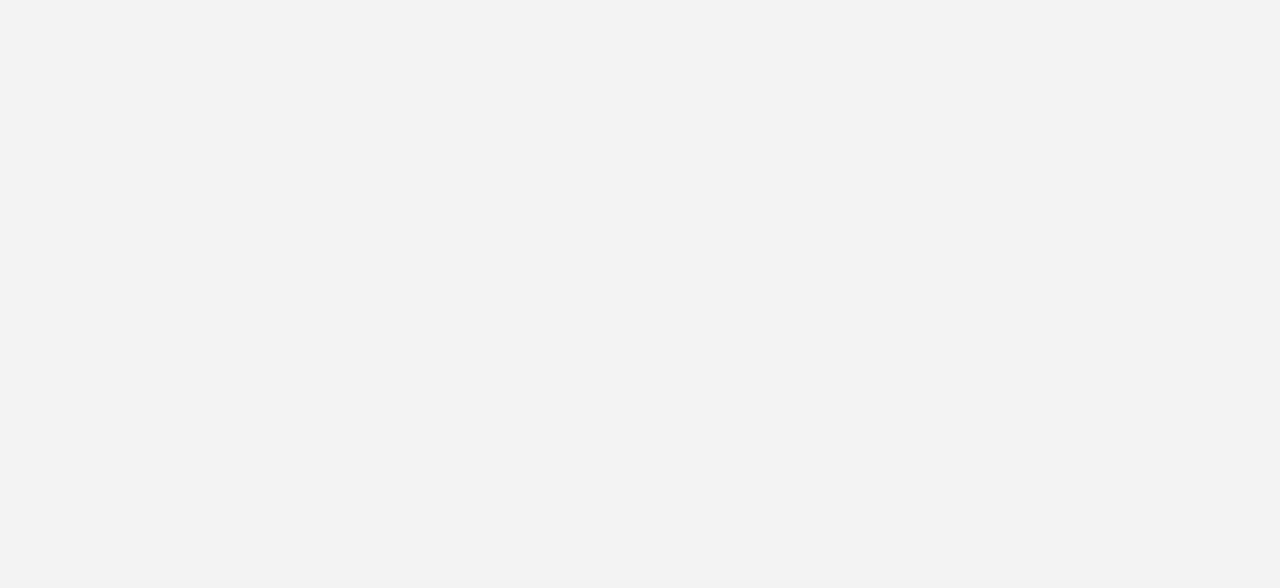
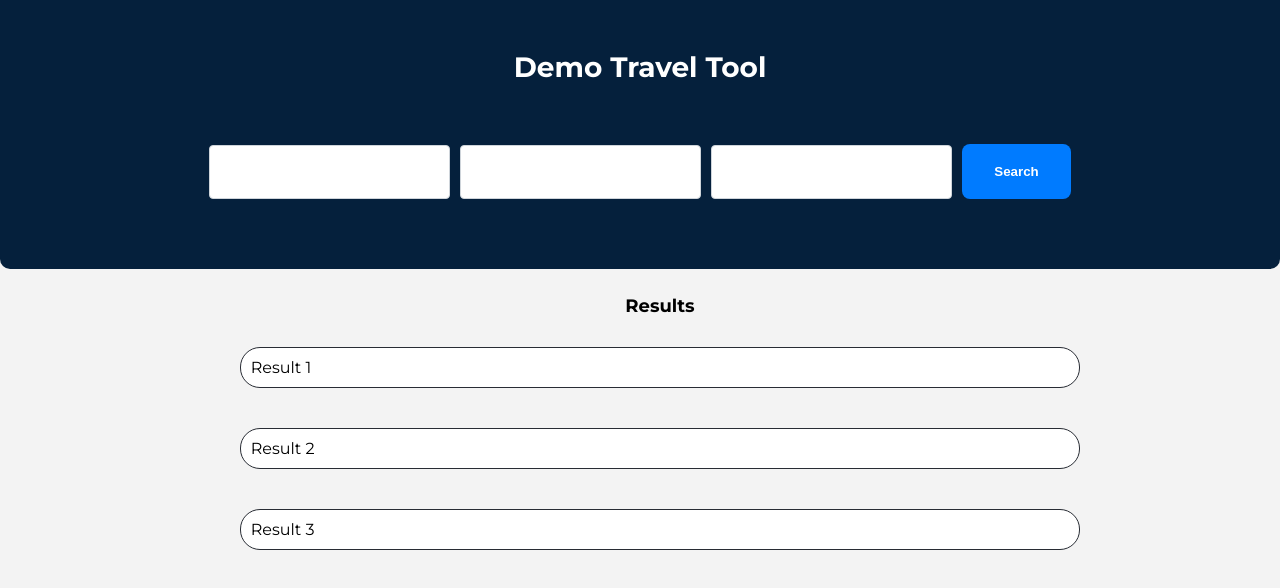
Before and after one commit to TRAPI-AI/demo-customer-fe, a React (Create React App) app: page /frontend in a window 1280 px wide. Before the commit this address had no page. Shown: the top 588 px of the page. Built offline with nearby package versions, Linux system fonts and the light colour scheme.

Commit message:
chagne to frtonedn

```diff
--- a/src/Routing.js
+++ b/src/Routing.js
@@ -1,13 +1,13 @@
 import React from "react";
 import { BrowserRouter, Routes, Route } from "react-router-dom";
-import Search from "./search.js";
+import Frontend from "./frontend.js";
 
 function Routing() {
   return (
     <BrowserRouter>
       <Routes>
-        <Route path="/" element={<Search />} />
-        <Route path="/search" element={<Search />} />
+        <Route path="/" element={<Frontend />} />
+        <Route path="/frontend" element={<Frontend />} />
       </Routes>
     </BrowserRouter>
   );
--- a/src/search.js
+++ b/src/frontend.js
@@ -1,7 +1,7 @@
 import React from "react";
 import "./App.css";
 
-function Search() {
+function Frontend() {
   return (
     <div>
       <nav />
@@ -26,4 +26,4 @@ function Search() {
   );
 }
 
-export default Search;
+export default Frontend;
```
